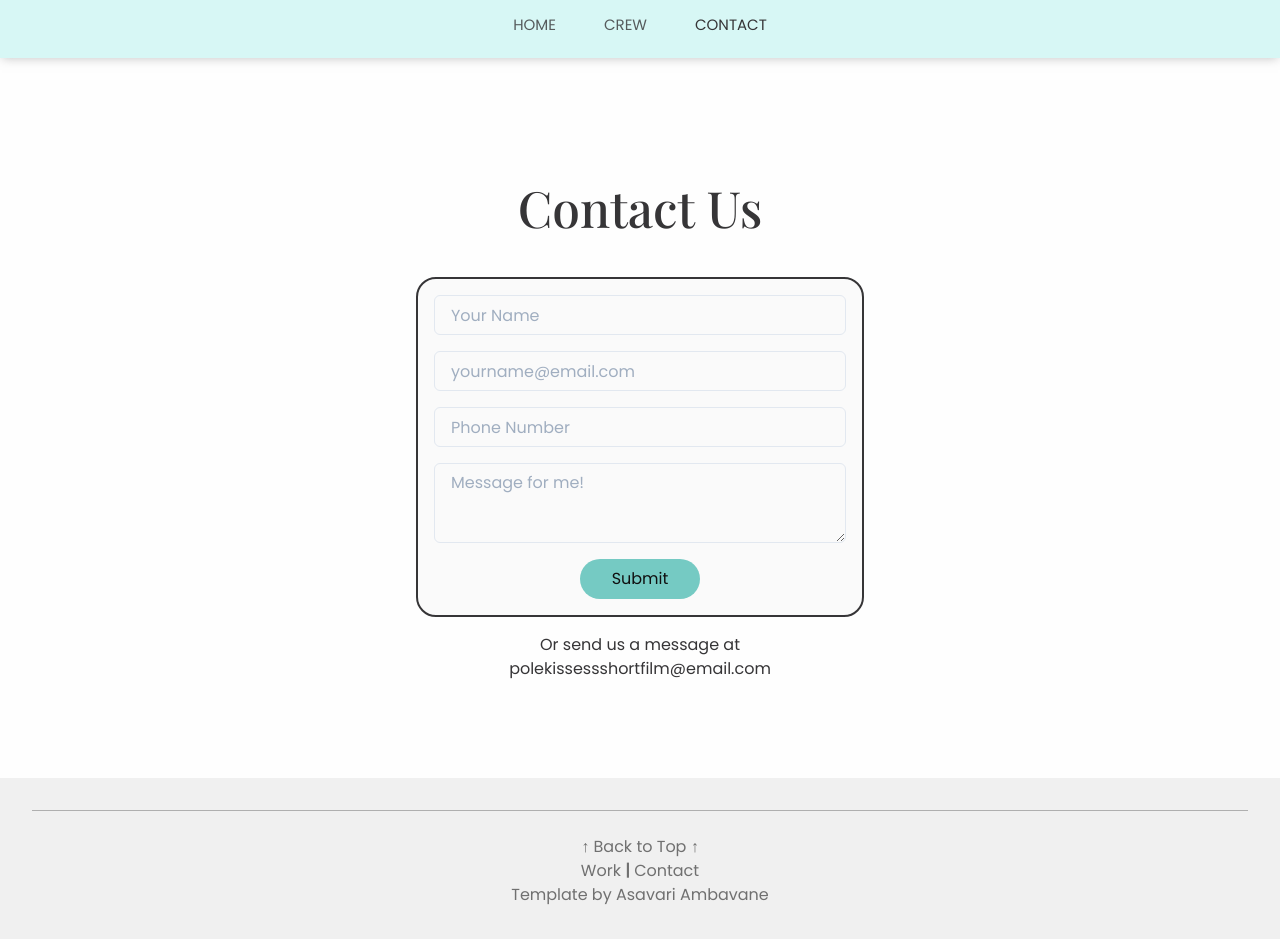
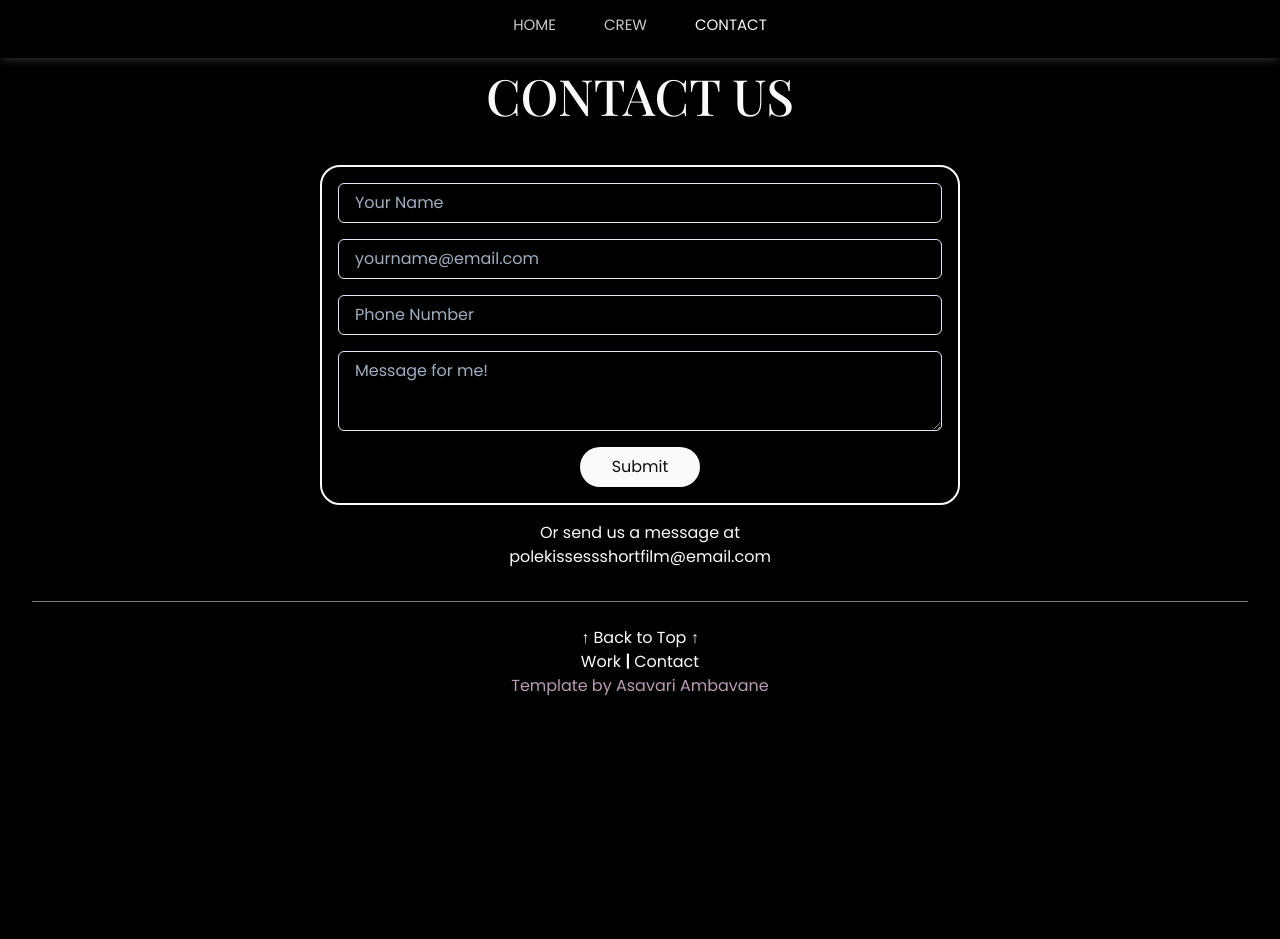
Before and after one commit to shannenallyssa/pole-kissesV2, a Next.js app: page /contact in a window 1280 px wide. After the commit the page ends 800 px from the top, so only its background shows below. Built offline with nearby package versions, Linux system fonts and the light colour scheme.

Commit message:
Edited Homage Page Sections

```diff
--- a/Constants/userinfo.js
+++ b/Constants/userinfo.js
@@ -143,11 +143,11 @@ export const headings = {
     workHomePage: 'GIVE US MONEY (placeholder text)',
     workMainPage: 'Projects',
     capabilities: 'Capabilities',
-    about: 'About',
+    about: 'ABOUT',
     education: 'Education',
-    experience: 'Meet the Crew',
+    experience: 'MEET THE CREW',
     blogs: 'I write!',
-    contact: 'Contact Us',
+    contact: 'CONTACT US',
 }
 
 export const ctaTexts = {
--- a/pages/_app.js
+++ b/pages/_app.js
@@ -34,11 +34,11 @@ function MyApp({ Component, pageProps }) {
     theme == 'light' ? setTheme('dark') : setTheme('light')
   }
 
-  const currentTheme = theme === 'light' ? lightTheme : darkTheme
+  const currentTheme = darkTheme
 
   return (
     <ChakraProvider>
-      <ThemeProvider theme={theme == 'light' ? lightTheme : darkTheme}>
+      <ThemeProvider theme={darkTheme}>
         <GlobalStyles />
         <Layout toggleTheme={toggleTheme} currentTheme={currentTheme}>
           <Component {...pageProps} currentTheme={currentTheme} />
--- a/pages/api/contact.js
+++ b/pages/api/contact.js
@@ -5,7 +5,7 @@ export default function (req, res) {
   let nodemailer = require('nodemailer')
   const transporter = nodemailer.createTransport({
     port: 465,
-    host: "smtp.gmail.com",
+    host: "polekissesshortfilm@gmail.com",
     auth: {
       user: process.env.SENDER,
       pass: process.env.PASSWORD,
@@ -15,9 +15,9 @@ export default function (req, res) {
   const mailData = {
     from: process.env.SENDER,
     to: process.env.TO,
-    subject: `Message From Portfolio Website`,
+    subject: `Message From Website`,
     text: req.body.message + " | Sent from: " + req.body.email,
-    html: `<p>Name: ${req.body.name}</p><p>Email: ${req.body.email}</p><p>Phone: ${req.body.phone}</p><p>Message: ${req.body.message}</p>`
+    html: `<p>Name: ${req.body.name}</p><p>Email: ${req.body.email}</p><p>Message: ${req.body.message}</p>`
   }
   transporter.sendMail(mailData, function (err, info) {
     if (err)
--- a/styles/Contact.module.css
+++ b/styles/Contact.module.css
@@ -3,18 +3,20 @@
     flex-direction: column;
     align-items: center;
     justify-content: center;
-    min-height: 90vh;
+    /* min-height: 90vh; */
+    /* background-image: url('placeholder2.jpg'); */
 
 }
 
 .contactWrapper{
-  width: 40%;
-  padding: 2rem;
-  /* background-image: url('placeholder2.jpg'); */
+  width: 50%;
+  /* padding: 2rem; */
+  align-items: center;
+
 }
 
 .contactHeading{
-  padding: 1rem;
+  padding-bottom: 1rem;
 }
 
 .contact{
```
Also changed, not shown: Components/HomePage.js (+6 -3 lines).
